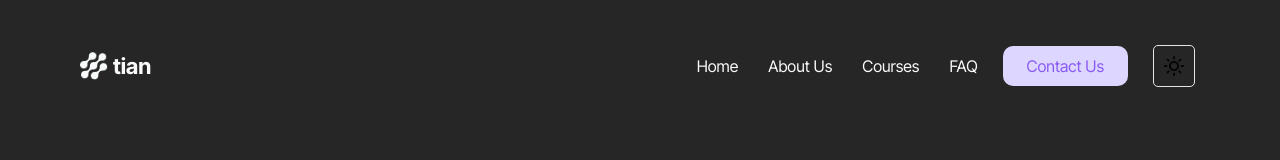
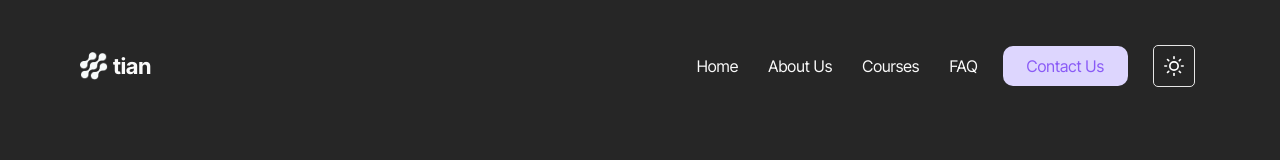
Before and after one commit to NotReallyAProgrammer/Landing-Page-Tian, an Angular app: page / in a window 1280 px wide. Both pictures are taken after a click on the button "mode". Shown: the top 160 px of the page. Built offline with nearby package versions, Linux system fonts and the light colour scheme.

Commit message:
icon mode

```diff
--- a/src/app/app.config.ts
+++ b/src/app/app.config.ts
@@ -3,7 +3,8 @@ import { provideRouter } from '@angular/router';
 
 import { routes } from './app.routes';
 import { provideClientHydration } from '@angular/platform-browser';
+import { BrowserModule } from '@angular/platform-browser';
 
 export const appConfig: ApplicationConfig = {
-  providers: [provideRouter(routes), provideClientHydration()]
+  providers: [provideRouter(routes), provideClientHydration()],
 };
--- a/src/app/layouts/header/header.component.html
+++ b/src/app/layouts/header/header.component.html
@@ -18,7 +18,42 @@
         <li class="mode-button">
           <button title="mode" type="button" (click)="darkMode()">
             <i>
-              <img src="../../../assets/logo/sun-icon.png" alt="" />
+              @if (state) {
+              <svg viewBox="0 0 256 256" xmlns="http://www.w3.org/2000/svg">
+                <rect fill="none" height="256" width="256" />
+                <path
+                  d="M216.7,152.6A91.9,91.9,0,0,1,103.4,39.3h0A92,92,0,1,0,216.7,152.6Z"
+                  fill="none"
+                  stroke="#000"
+                  stroke-linecap="round"
+                  stroke-linejoin="round"
+                  stroke-width="16"
+                />
+              </svg>
+              }@else{
+              <svg
+                class="feather feather-sun"
+                fill="none"
+                height="24"
+                stroke="white"
+                stroke-linecap="round"
+                stroke-linejoin="round"
+                stroke-width="2"
+                viewBox="0 0 24 24"
+                width="24"
+                xmlns="http://www.w3.org/2000/svg"
+              >
+                <circle cx="12" cy="12" r="5" />
+                <line x1="12" x2="12" y1="1" y2="3" />
+                <line x1="12" x2="12" y1="21" y2="23" />
+                <line x1="4.22" x2="5.64" y1="4.22" y2="5.64" />
+                <line x1="18.36" x2="19.78" y1="18.36" y2="19.78" />
+                <line x1="1" x2="3" y1="12" y2="12" />
+                <line x1="21" x2="23" y1="12" y2="12" />
+                <line x1="4.22" x2="5.64" y1="19.78" y2="18.36" />
+                <line x1="18.36" x2="19.78" y1="5.64" y2="4.22" />
+              </svg>
+              }
             </i>
           </button>
         </li>
--- a/src/app/layouts/header/header.component.scss
+++ b/src/app/layouts/header/header.component.scss
@@ -57,7 +57,7 @@
               display: grid;
               place-items: center;
 
-              img {
+              svg {
                 height: u.rem(20);
                 width: u.rem(20);
               }
```
